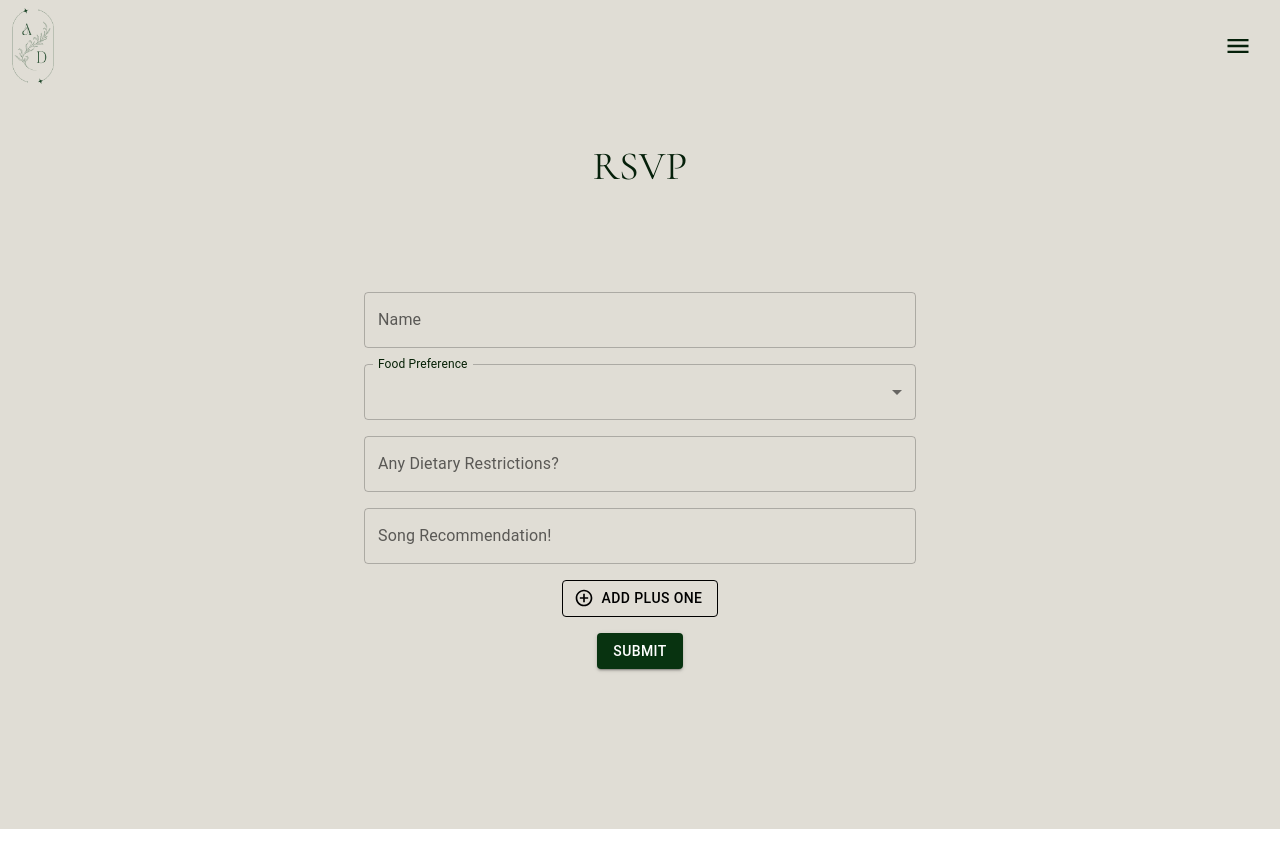
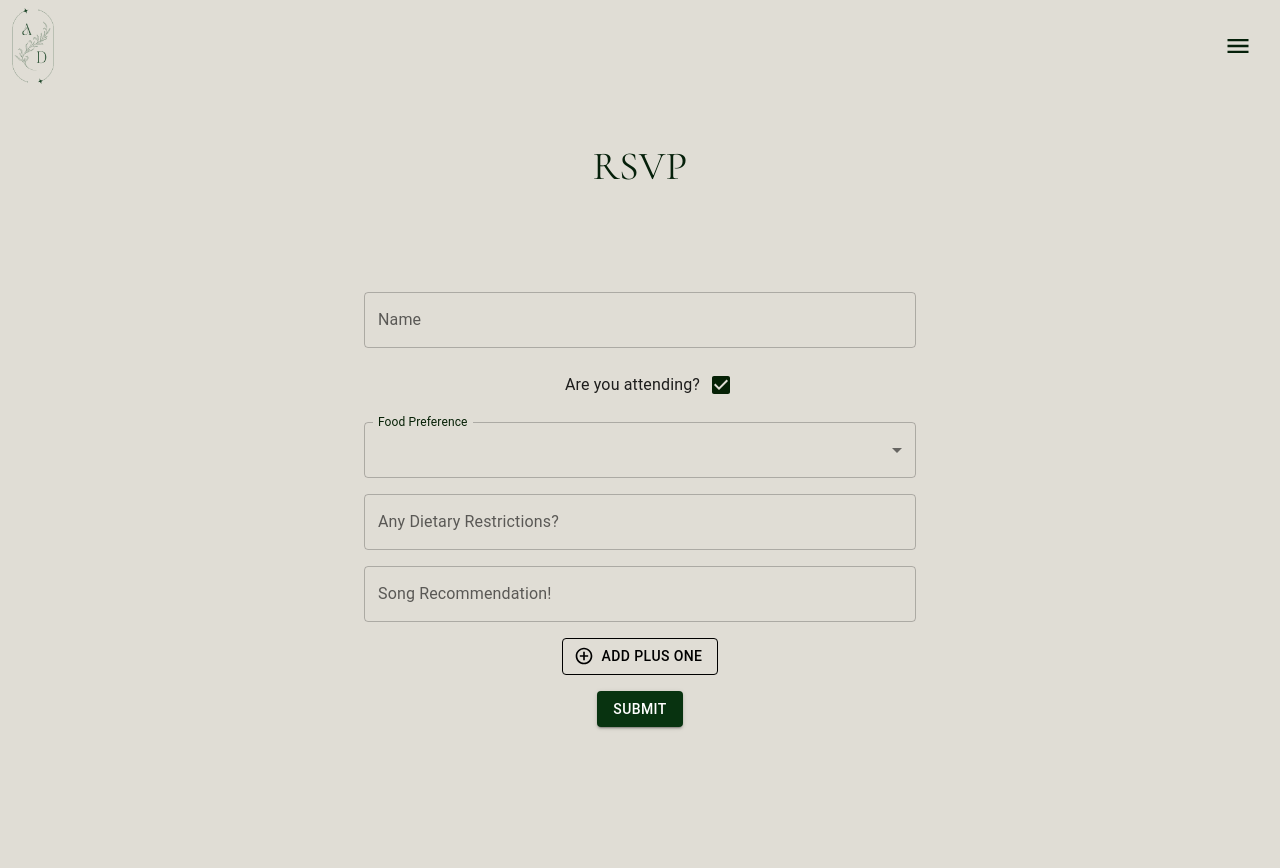
Before and after one commit to dwilliams27/wedding-ui, a React (Create React App) app: page /rsvp in a window 1280 px wide. Shown: the top 868 px of the page. Before the commit the page ends 829 px from the top, so only its background shows below. Built offline with nearby package versions, Linux system fonts and the light colour scheme; a web font is replaced by a local one.

Commit message:
add ability to say not coming

```diff
--- a/src/components/RSVP.tsx
+++ b/src/components/RSVP.tsx
@@ -1,5 +1,5 @@
 import React, { useState } from 'react';
-import { Button, TextField, MenuItem, FormControl, InputLabel, Select, FormHelperText, Box, Typography, Container, Grid, createTheme, ThemeProvider, Fade, Modal } from '@mui/material';
+import { Button, TextField, MenuItem, FormControl, InputLabel, Select, FormHelperText, Box, Typography, Container, Grid, createTheme, ThemeProvider, Fade, Modal, FormControlLabel } from '@mui/material';
 import Checkbox from '@mui/material/Checkbox';
 import AddCircleOutlineIcon from '@mui/icons-material/AddCircleOutline';
 import RemoveCircleOutlineIcon from '@mui/icons-material/RemoveCircleOutline';
@@ -33,6 +33,8 @@ interface FormValues {
   guestName: string;
   guestFoodPreference: string;
   guestDietaryRestrictions: string;
+
+  coming: boolean;
 }
 
 interface FormErrors {
@@ -47,7 +49,8 @@ const initialFormValues: FormValues = {
   dietaryRestrictions: '',
   guestName: '',
   guestFoodPreference: 'none',
-  guestDietaryRestrictions: ''
+  guestDietaryRestrictions: '',
+  coming: true,
 };
 
 const initialErrorValues: FormErrors = {
@@ -111,6 +114,11 @@ const RsvpForm: React.FC = () => {
     setFormValues(updatedValues);
   };
 
+  const handleCheckboxChange = (e: React.ChangeEvent<HTMLInputElement>) => {
+    const updatedValues = { ...formValues, coming: !formValues.coming };
+    setFormValues(updatedValues);
+  };
+
   const handleSubmit = async (e: React.FormEvent<HTMLFormElement>) => {
     e.preventDefault();
     if (validate()) {
@@ -119,7 +127,6 @@ const RsvpForm: React.FC = () => {
           key: "value",
           ...formValues
         });
-        console.log("Document written with ID: ", docRef.id);
         setError(false);
         handleOpen();
       } catch (e) {
@@ -171,6 +178,28 @@ const RsvpForm: React.FC = () => {
               error={!!formErrors.name}
               helperText={formErrors.name}
             />
+            <Box
+              display="flex"
+              alignItems="center"
+              justifyContent="center"
+              sx={{ mb: 2 }}
+            >
+              <FormControlLabel
+                label="Are you attending?"
+                labelPlacement="start"
+                control={
+                  <Checkbox
+                    name="coming"
+                    checked={formValues.coming}
+                    size="medium"
+                    onChange={handleCheckboxChange as any}
+                    sx={{ '&.Mui-checked': {
+                      color: DARK_GREEN, // Color when checked
+                      borderRadius: 1 // Optional: adds border-radius to background
+                    }, }}
+                  />}
+              />
+            </Box>
             <FormControl fullWidth error={!!formErrors.foodPreference} sx={{ mb: 2 }}>
               <InputLabel>Food Preference</InputLabel>
               <Select
@@ -179,6 +208,7 @@ const RsvpForm: React.FC = () => {
                 value={formValues.foodPreference}
                 onChange={handleInputChange as any}
                 error={!!formErrors.foodPreference}
+                disabled={!formValues.coming}
               >
                 <MenuItem value="chicken">Parmesan Crusted Chicken</MenuItem>
                 <MenuItem value="salmon">Grilled Salmon</MenuItem>
@@ -194,6 +224,7 @@ const RsvpForm: React.FC = () => {
               name="dietaryRestrictions"
               value={formValues.dietaryRestrictions}
               onChange={handleInputChange}
+              disabled={!formValues.coming}
             />
             <TextField
               sx={{ mb: 2 }}
@@ -202,12 +233,14 @@ const RsvpForm: React.FC = () => {
               name="songRec"
               value={formValues.songRec}
               onChange={handleInputChange}
+              disabled={!formValues.coming}
             />
             <div style={{ display: 'flex', alignItems: 'center', justifyContent: 'center', gap: '10px', marginBottom: '16px' }}>
               <Button
                 variant="outlined"
                 startIcon={showGuestFields ? <RemoveCircleOutlineIcon /> : <AddCircleOutlineIcon />}
                 onClick={handleAddGuest}
+                disabled={!formValues.coming}
               >
                 {showGuestFields ? "Remove Plus One" : "Add Plus One"}
               </Button>
@@ -221,6 +254,7 @@ const RsvpForm: React.FC = () => {
                   name="guestName"
                   onChange={handleInputChange}
                   value={formValues.guestName}
+                  disabled={!formValues.coming}
                 />
                 <FormControl fullWidth sx={{ mb: 2 }}>
                   <InputLabel>Guest Food Preference</InputLabel>
@@ -229,6 +263,7 @@ const RsvpForm: React.FC = () => {
                     name="guestFoodPreference"
                     value={formValues.guestFoodPreference}
                     onChange={handleInputChange as any}
+                    disabled={!formValues.coming}
                   >
                     <MenuItem value="chicken">Parmesan Crusted Chicken</MenuItem>
                     <MenuItem value="salmon">Grilled Salmon</MenuItem>
@@ -243,6 +278,7 @@ const RsvpForm: React.FC = () => {
                   name="guestDietaryRestrictions"
                   onChange={handleInputChange}
                   value={formValues.guestDietaryRestrictions}
+                  disabled={!formValues.coming}
                 />
               </Grid>
             )}
```
